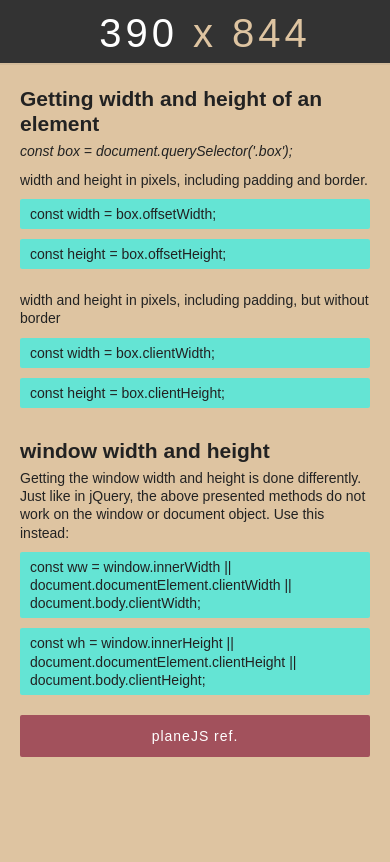
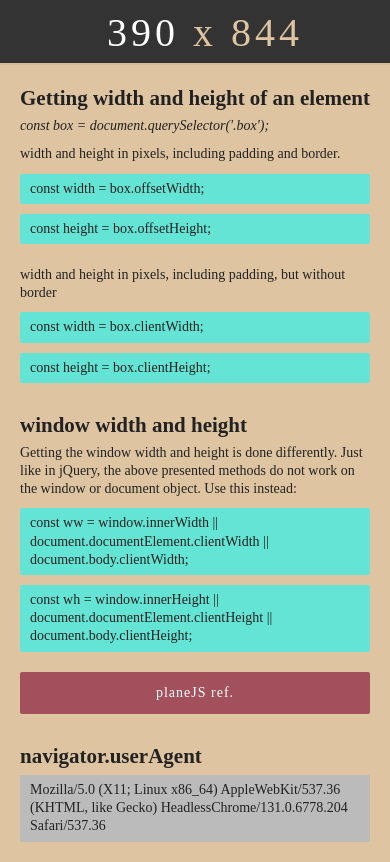
Before and after one commit to vinthen/viewport, a plain HTML site: page index.html in a window 390 px wide. Drawn offline with Linux system fonts and the light colour scheme.

Commit message:
add is mobile

```diff
--- a/css/main.css
+++ b/css/main.css
@@ -8,15 +8,11 @@ sub {vertical-align:text-bottom;}
 article,aside,canvas,figure,figure img,figcaption,footer,header,hgroup,menu,nav,section,audio,video {display:block; margin:0; padding:0;}
 
 /*--- global ---*/
-/* html {overflow-y:scroll;} */
 body {text-align:center; font-size:14px; line-height:1.3; color:#222;
-font-family:"微軟正黑體", "Microsoft JhengHei", sans-serif;
-/* background-image:url("../images/bg-body.png"); background-repeat:repeat-x;
-background-attachment:fixed; background-position:left 73px; */
+/* font-family:"微軟正黑體", "Microsoft JhengHei", sans-serif; */
 background-color:#dec4a1;
 }
 h1,h2,h3,h4,h5,h6 {margin:0;}
-/* p {text-align:justify; text-justify:distribute;} */
 table {border-collapse:collapse; border-spacing:0; table-layout:fixed; border:1px solid #000;}
 th {border:1px solid #000;}
 td {border:1px solid #000;}
@@ -43,7 +39,10 @@ section+section {margin-top:30px;}
 
 hr {margin:10px 0; height:2px; border:none;}
 
-h2 {margin-bottom:6px; line-height:1.2;}
+h2 {
+    display:flex; align-items:center;
+    margin-bottom:6px; line-height:1.2;
+}
 
 p+p {margin-top:10px;}
 
@@ -57,3 +56,10 @@ a.ext {
     color:#fff; letter-spacing:1px; text-align:center;
     background-color:#a2515c; border-radius:2px;
 }
+
+.userInfo {background-color:#bbb;}
+
+span.isMobile {
+    margin-left:6px;
+    font-size:15px; font-weight:normal;
+}
--- a/index.html
+++ b/index.html
@@ -34,6 +34,11 @@
                 <a class="ext" href="https://plainjs.com/javascript/styles/getting-width-and-height-of-an-element-23/" target="_blank">planeJS ref.</a>
             </section>
 
+            <section>
+                <h2>navigator.userAgent<span class="isMobile"></span></h2>
+                <p class="code userInfo"></p>
+            </section>
+
         </div>
     </div>
 
--- a/js/index.js
+++ b/js/index.js
@@ -3,30 +3,41 @@ const wrapper = document.querySelector('#main');
 const header = document.querySelector('.header');
 
 
+// console.log(navigator.userAgent);
 
 
 
+showViewportInfo();
 
-showWindowSize();
+showUserAgent();
+
+
 
 window.addEventListener('resize',() => {
 
-    showWindowSize();
+    showViewportInfo();
 
 });
 
 
-
-
-function showWindowSize(){
+function showViewportInfo(){
 
     const ww = window.innerWidth || document.documentElement.clientWidth || document.body.clientWidth;
 
     const wh = window.innerHeight || document.documentElement.clientHeight || document.body.clientHeight;
 
-    // console.log(ww,wh);
     header.innerHTML = `<span class="width">${ww}</span> x ${wh}`;
+}
 
+function showUserAgent(){
 
+    const userAgentData = navigator.userAgent;
 
+    document.querySelector('.userInfo').textContent =
+    `${userAgentData}`;
+
+    const isMobile = /mobile/i.test(userAgentData);
+    if(isMobile){
+        document.querySelector('.isMobile').textContent = '(Mobile)';
+    }
 }
```
